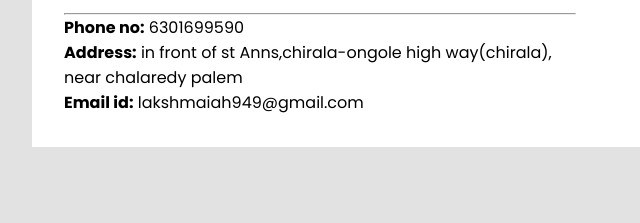
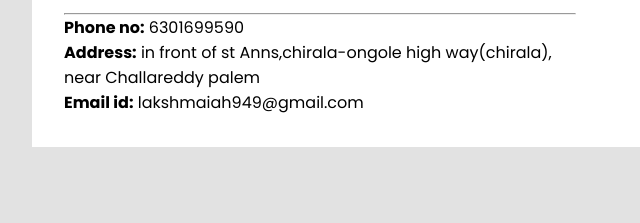
Before and after one commit to johnwesly514/hotel1, a plain HTML site: page index.html in a window 1280 px wide. Shown: the part 3069-3292 px from the top of the page, 32-672 px from the left. Drawn offline with Linux system fonts and the light colour scheme.

Commit message:
Update index.html

```diff
--- a/index.html
+++ b/index.html
@@ -148,7 +148,7 @@
           <h2>Contact Us</h2>
           <hr>
           <p><b>Phone no:</b> 6301699590</p>
-          <p><b>Address:</b> in front of st Anns,chirala-ongole high way(chirala), near chalaredy palem</p>
+          <p><b>Address:</b> in front of st Anns,chirala-ongole high way(chirala), near Challareddy palem</p>
           <p><b>Email id:</b> lakshmaiah949@gmail.com</p>
         </div>
       </div>
```
